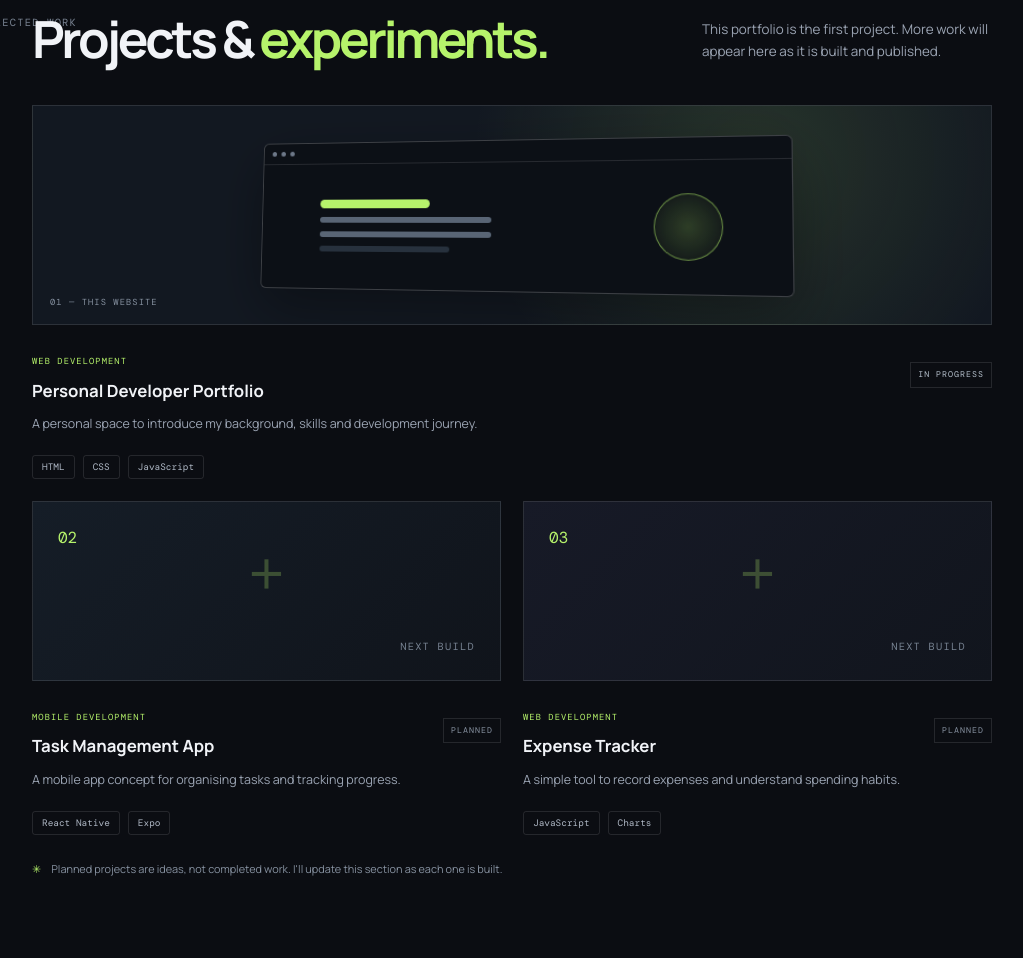
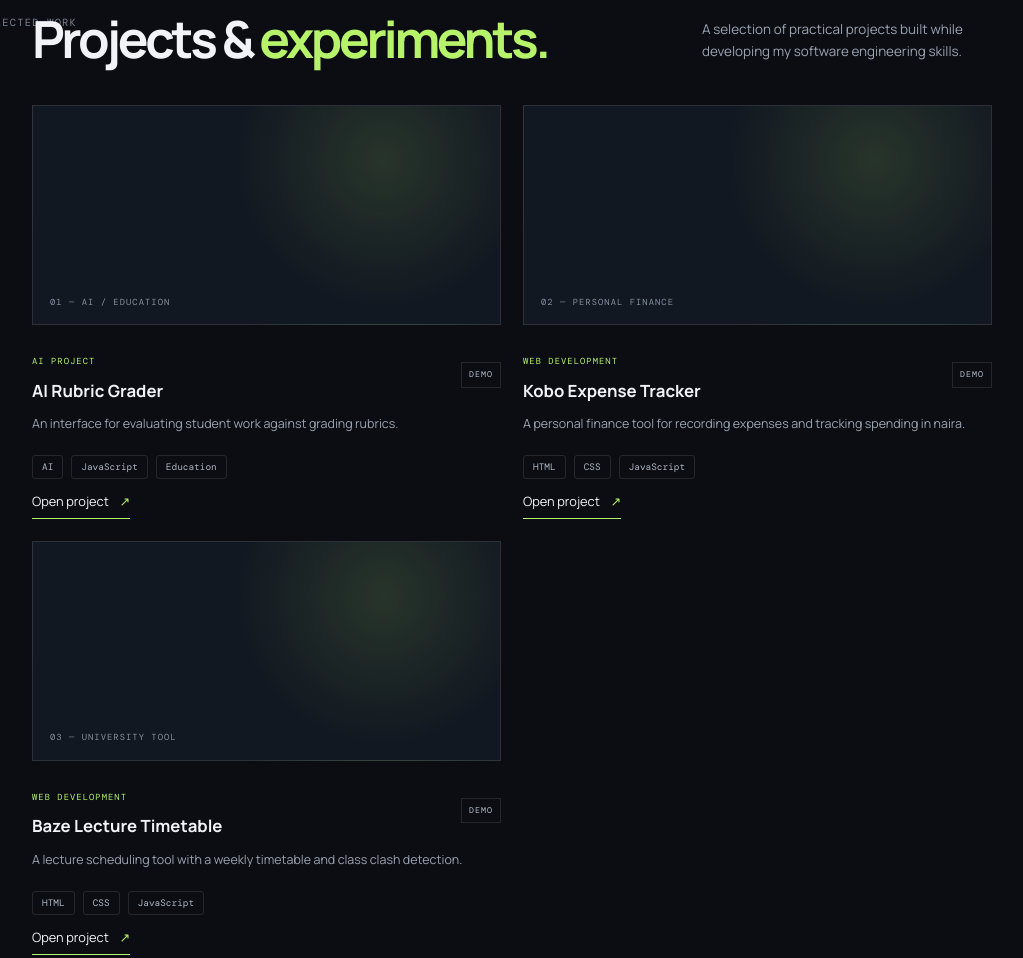
Before and after one commit to ace9853/jude-portfolio, a plain HTML site: page index.html in a window 1280 px wide. Shown: the part 2574-3532 px from the top of the page, without its empty margins (128-1151 px from the left). Drawn offline with nearby package versions, Linux system fonts and the light colour scheme.

Commit message:
Add files via upload

```diff
--- a/index.html
+++ b/index.html
@@ -26,7 +26,6 @@
         <a class="nav-contact" href="#contact">Let's talk <span>↗</span></a>
       </nav>
     </header>
-
     <main>
       <section class="hero section" id="home">
         <div class="hero-copy">
@@ -139,32 +138,48 @@
         <div class="section-content">
           <div class="projects-heading">
             <h2>Projects &amp; <span>experiments.</span></h2>
-            <p class="muted">This portfolio is the first project. More work will appear here as it is built and published.</p>
+            <p class="muted">A selection of practical projects built while developing my software engineering skills.</p>
           </div>
           <div class="project-grid">
-            <article class="project-card project-featured">
+            <article class="project-card">
               <div class="project-visual visual-portfolio">
-                <div class="mini-window"><div class="mini-window-bar"><i></i><i></i><i></i></div><div class="mini-layout"><div class="mini-lines"><b></b><b></b><b></b><i></i></div><div class="mini-orb"></div></div></div>
-                <span class="visual-label">01 — THIS WEBSITE</span>
+                <span class="visual-label">01 — AI / EDUCATION</span>
               </div>
-              <div class="project-info"><div><span class="project-type">WEB DEVELOPMENT</span><h3>Personal Developer Portfolio</h3></div><span class="project-status">IN PROGRESS</span></div>
-              <p>A personal space to introduce my background, skills and development journey.</p>
+              <div class="project-info">
+                <div><span class="project-type">AI PROJECT</span><h3>AI Rubric Grader</h3></div>
+                <span class="project-status">DEMO</span>
+              </div>
+              <p>An interface for evaluating student work against grading rubrics.</p>
+              <div class="tag-row"><span>AI</span><span>JavaScript</span><span>Education</span></div>
+              <a class="underlined-link" href="AI%20Rubric%20Grader.html">Open project <span>↗</span></a>
+            </article>
+
+            <article class="project-card">
+              <div class="project-visual visual-portfolio">
+                <span class="visual-label">02 — PERSONAL FINANCE</span>
+              </div>
+              <div class="project-info">
+                <div><span class="project-type">WEB DEVELOPMENT</span><h3>Kobo Expense Tracker</h3></div>
+                <span class="project-status">DEMO</span>
+              </div>
+              <p>A personal finance tool for recording expenses and tracking spending in naira.</p>
               <div class="tag-row"><span>HTML</span><span>CSS</span><span>JavaScript</span></div>
+              <a class="underlined-link" href="Kobo%20Expense%20Tracker.html">Open project <span>↗</span></a>
             </article>
-            <article class="project-card project-placeholder">
-              <div class="placeholder-visual"><span>02</span><div class="placeholder-plus">+</div><small>NEXT BUILD</small></div>
-              <div class="project-info"><div><span class="project-type">MOBILE DEVELOPMENT</span><h3>Task Management App</h3></div><span class="project-status planned">PLANNED</span></div>
-              <p>A mobile app concept for organising tasks and tracking progress.</p>
-              <div class="tag-row"><span>React Native</span><span>Expo</span></div>
-            </article>
-            <article class="project-card project-placeholder">
-              <div class="placeholder-visual visual-second"><span>03</span><div class="placeholder-plus">+</div><small>NEXT BUILD</small></div>
-              <div class="project-info"><div><span class="project-type">WEB DEVELOPMENT</span><h3>Expense Tracker</h3></div><span class="project-status planned">PLANNED</span></div>
-              <p>A simple tool to record expenses and understand spending habits.</p>
-              <div class="tag-row"><span>JavaScript</span><span>Charts</span></div>
+
+            <article class="project-card">
+              <div class="project-visual visual-portfolio">
+                <span class="visual-label">03 — UNIVERSITY TOOL</span>
+              </div>
+              <div class="project-info">
+                <div><span class="project-type">WEB DEVELOPMENT</span><h3>Baze Lecture Timetable</h3></div>
+                <span class="project-status">DEMO</span>
+              </div>
+              <p>A lecture scheduling tool with a weekly timetable and class clash detection.</p>
+              <div class="tag-row"><span>HTML</span><span>CSS</span><span>JavaScript</span></div>
+              <a class="underlined-link" href="Baze%20Lecture%20Timetable.html">Open project <span>↗</span></a>
             </article>
           </div>
-          <p class="project-note"><span>✳</span> Planned projects are ideas, not completed work. I'll update this section as each one is built.</p>
         </div>
       </section>
 
@@ -182,7 +197,6 @@
         </div>
       </section>
     </main>
-
     <footer class="footer">
       <a class="brand" href="#home">JA<span>.</span></a>
       <p>Designed &amp; built by Jude Accanes.</p>
```
